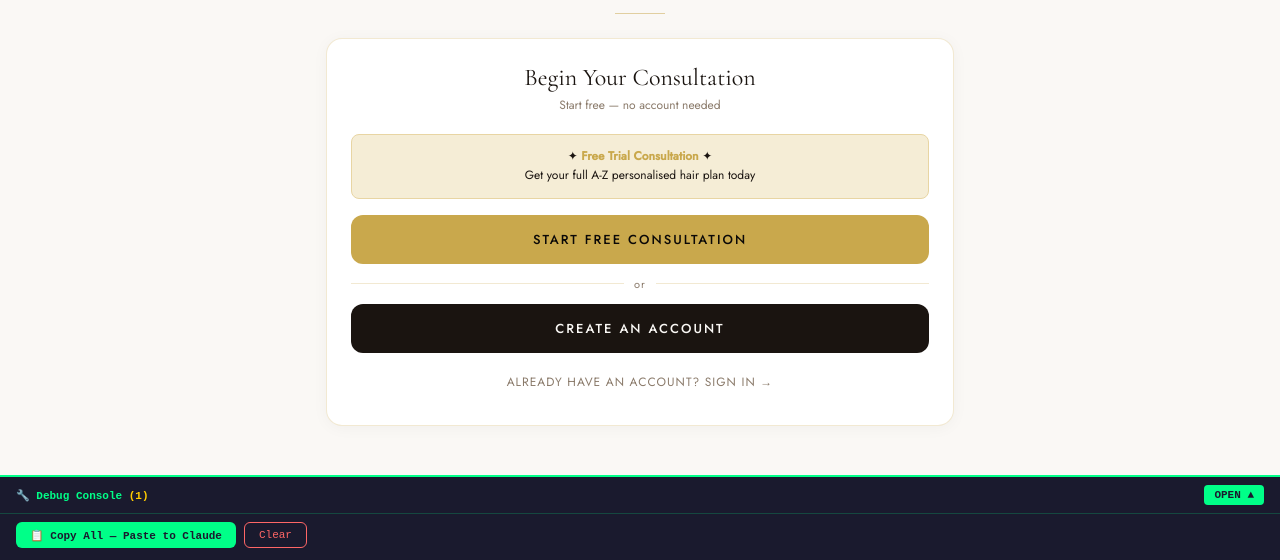
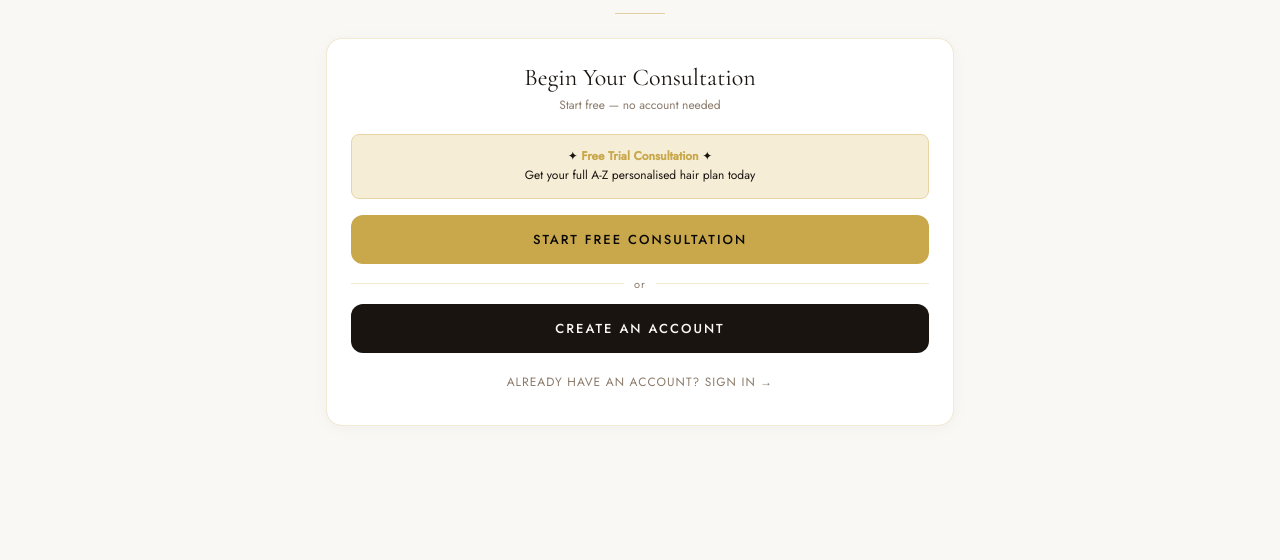
Before and after one commit to dyno786/hair-consultation, a website: page public/index.html in a window 1280 px wide. Shown: the part 240-800 px from the top of the page. Drawn offline with nearby package versions, Linux system fonts and the light colour scheme.

Commit message:
Update index.html

```diff
--- a/public/index.html
+++ b/public/index.html
@@ -8,7 +8,7 @@
 <style>
 *,*::before,*::after{box-sizing:border-box;margin:0;padding:0}
 :root{--gold:#C9A84C;--gold-light:#E8D5A3;--gold-pale:#F5EDD6;--black:#0A0807;--off-white:#FAF8F5;--text:#1A1410;--muted:#8A7A6A;--card:#FFFFFF;--border:rgba(201,168,76,0.25)}
-body{font-family:'Jost',sans-serif;background:var(--off-white);color:var(--text);min-height:100vh;padding-bottom:80px}
+body{font-family:'Jost',sans-serif;background:var(--off-white);color:var(--text);min-height:100vh;padding-bottom:70px}
 .header{text-align:center;padding:40px 20px 24px}
 .badge{display:inline-flex;align-items:center;gap:8px;border:1px solid var(--border);border-radius:40px;padding:6px 18px;margin-bottom:16px;font-size:11px;letter-spacing:3px;text-transform:uppercase;color:var(--gold)}
 .badge::before,.badge::after{content:'✦';font-size:8px}
@@ -112,17 +112,9 @@ h1 em{font-style:italic;color:var(--gold)}
 .nlb{padding:12px 18px;background:var(--gold);color:var(--black);border:none;border-radius:10px;cursor:pointer;font-family:'Jost',sans-serif;font-size:12px;font-weight:500;letter-spacing:1px;text-transform:uppercase;white-space:nowrap}
 .rbtn{display:block;margin:20px auto 0;background:none;border:none;cursor:pointer;font-family:'Jost',sans-serif;font-size:12px;color:var(--muted);letter-spacing:1px;text-transform:uppercase}
 .rbtn:hover{color:var(--gold)}
-/* Debug bar */
-#debugBar{position:fixed;bottom:0;left:0;right:0;background:#1a1a2e;border-top:2px solid #00ff88;z-index:9999;font-family:monospace;font-size:11px}
-#debugBar .dh{display:flex;align-items:center;justify-content:space-between;padding:8px 16px;cursor:pointer;color:#00ff88}
-#debugBar .dh span{font-weight:bold}
-.dtog{background:#00ff88;color:#1a1a2e;border:none;padding:4px 10px;border-radius:4px;cursor:pointer;font-family:monospace;font-size:11px;font-weight:bold}
-.dbody{display:none;padding:0 16px 12px;max-height:180px;overflow-y:auto;color:#aaffcc;white-space:pre-wrap;word-break:break-all;border-top:1px solid #00ff8833}
-.dbody.open{display:block}
-.dacts{display:flex;gap:8px;padding:8px 16px 12px;border-top:1px solid #00ff8833}
+/* Debug hidden */
+#debugBar{display:none}
 .dacts.hidden{display:none}
-.dcopy{background:#00ff88;color:#1a1a2e;border:none;padding:6px 14px;border-radius:6px;cursor:pointer;font-family:monospace;font-size:11px;font-weight:bold}
-.dclear{background:transparent;color:#ff6666;border:1px solid #ff6666;padding:6px 14px;border-radius:6px;cursor:pointer;font-family:monospace;font-size:11px}
 @media(max-width:480px){.g3{grid-template-columns:1fr 1fr}.tools-grid{grid-template-columns:1fr}.nlr{flex-direction:column}}
 </style>
 </head>
@@ -307,17 +299,11 @@ h1 em{font-style:italic;color:var(--gold)}
   </div>
 </div>
 
-<!-- FLOATING DEBUG BAR -->
-<div id="debugBar">
-  <div class="dh" onclick="toggleDebug()">
-    <span>🔧 Debug Console <span id="dbCount" style="color:#ffcc00"></span></span>
-    <button class="dtog" id="dbToggleBtn">OPEN ▲</button>
-  </div>
-  <div class="dbody" id="dbBody"></div>
-  <div class="dacts hidden" id="dbActs">
-    <button class="dcopy" onclick="copyDebug()">📋 Copy All — Paste to Claude</button>
-    <button class="dclear" onclick="clearDebug()">Clear</button>
-  </div>
+<!-- Debug hidden - access at /debug.html -->
+<div id="debugBar" style="display:none">
+  <div id="dbBody"></div>
+  <div id="dbCount"></div>
+  <div id="dbActs" class="hidden"></div>
 </div>
 
 <script>
```
